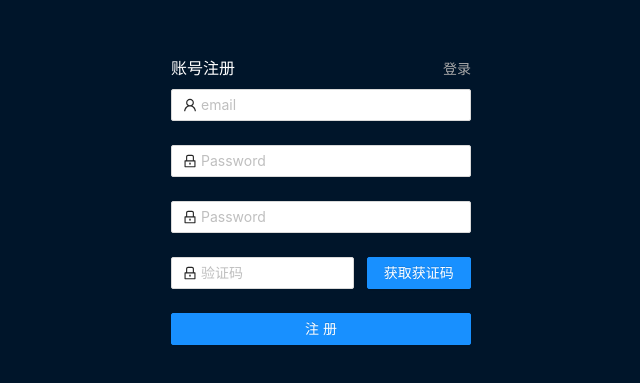
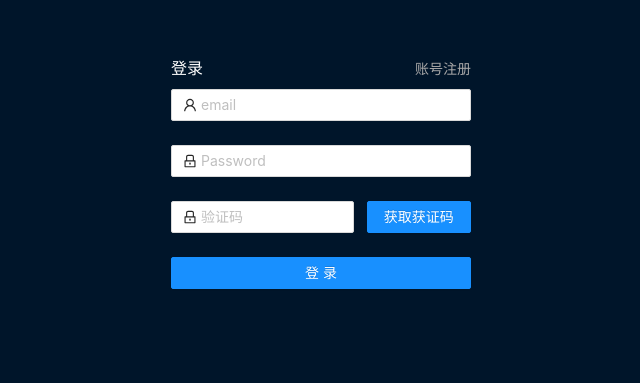
Before and after one commit to mbyn123/react-admin, a React app: page / in a window 1280 px wide. Shown: the part 251-634 px from the top of the page, without its empty margins (319-959 px from the left). Built offline with nearby package versions, Linux system fonts and the light colour scheme.

Commit message:
登陆注册接口校验

```diff
--- a/src/App.js
+++ b/src/App.js
@@ -1,7 +1,9 @@
 import React, {Component} from 'react';
 import {BrowserRouter,Switch,Route} from 'react-router-dom'
+import PrivateRouter from './router/privateRouter'
 import Login from './view/login'
 import Home from './view/home'
+
 
 class App extends Component {
     render() {
@@ -9,8 +11,8 @@ class App extends Component {
             <div>
                 <BrowserRouter>
                     <Switch>
-                        <Route component={Login} path="/" exact></Route>
-                        <Route component={Home} path="/Home" exact></Route>
+                        <Route render={()=><Login/>}  path="/" exact></Route>
+                        <PrivateRouter component={Home} path="/Home" exact/>
                     </Switch>
                 </BrowserRouter>
             </div>
--- a/src/components/codeButton/index.jsx
+++ b/src/components/codeButton/index.jsx
@@ -1,16 +1,61 @@
 import React, { Component } from 'react';
-import {Button} from 'antd'
+import { Button ,message} from 'antd'
+import { getRegisterCode } from '../../http/api/login'
 
 class CodeButton extends Component {
-    constructor(props){
+    constructor(props) {
         super(props)
-        this.state={
-
+        this.state = {
+            username:'',
+            module:'',
+            butLoading: false,
+            text: '获取获证码'
         }
     }
-    render () {
+    getDerivedStateFormProps(nextProps,prevState){
+        console.log(777,nextProps,prevState)
+    }
+     getCode = async () => {
+        // console.log('1111')
+        const {username,module} = this.props
+        console.log(username)
+        return false
+        if(!username){
+            message.warning('请输入邮箱')
+            return
+        }
+        this.setButText('发送中')
+        let time = 10
+        let query={username,module}
+        const {data:res} = await getRegisterCode(query).catch(err=>err)
+        if(res.resCode !==0){
+            message.warning(res.message)
+            return
+        }
+
+        message.success(res.message,3)
+        this.setState({butLoading: true,})
+        let timer = setInterval(() => {
+            time--
+            this.setButText(`${time}s`)
+            if (time === 0 || res.resCode === 0) {
+                this.setState({
+                    butLoading: false,
+                    text: '重新获取'
+                })
+                clearInterval(timer)
+            }
+        }, 1000);
+
+    }
+
+    setButText = (text) => {
+        this.setState({text})
+    }
+    render() {
+        const { butLoading, text } = this.state
         return (
-            <Button type="primary" block >获取获证码</Button>
+            <Button loading={butLoading} type="primary" block onClick={this.getCode}>{text}</Button>
 
         );
     }
--- a/src/http/api/login.js
+++ b/src/http/api/login.js
@@ -15,3 +15,12 @@ export const register = (data)=>{
         data
     })
 }
+
+
+export const getRegisterCode = (data)=>{
+    return http.request({
+        url:'/getSms/',
+        method:'POST',
+        data
+    })
+}
--- /dev/null
+++ b/src/router/privateRouter.jsx
@@ -0,0 +1,14 @@
+import React, { Component } from 'react';
+import { Route } from 'react-router-dom'
+
+const PrivateRouter = ({ compontens: Component, ...rest }) => {
+    console.log({ ...rest })
+    return (
+        <Route {...rest} render={routerProps => (
+            true ? <Component {...routerProps} /> : '11111'
+        )} />
+
+    )
+}
+
+export default PrivateRouter;
--- a/src/view/login/Login.jsx
+++ b/src/view/login/Login.jsx
@@ -3,6 +3,7 @@ import './index.less'
 import { Form, Input, Button, Row, Col, message } from 'antd';
 import { UserOutlined, LockOutlined } from '@ant-design/icons';
 import { login } from '../../http/api/login'
+import {withRouter} from 'react-router-dom'
 
 class Login extends Component {
     onFinish(val){
@@ -24,6 +25,10 @@ class Login extends Component {
             return
         }
         console.log(2222, res)
+    }
+    get = ()=>{
+        console.log(this.props)
+        this.props.history.push('/Home')
     }
 
     render () {
@@ -74,7 +79,7 @@ class Login extends Component {
                                         />
                                     </Col>
                                     <Col span={9}>
-                                        <Button type="primary" block>获取获证码</Button>
+                                        <Button type="primary" block onClick={this.get}>获取获证码</Button>
 
                                     </Col>
 
@@ -94,4 +99,4 @@ class Login extends Component {
     }
 }
 
-export default Login;
+export default withRouter(Login);
--- a/src/view/login/Register.jsx
+++ b/src/view/login/Register.jsx
@@ -1,25 +1,53 @@
 import React, { Component } from 'react';
 import './index.less'
-import { Form, Input, Button, Row, Col ,message} from 'antd';
+import { Form, Input, Button, Row, Col, message } from 'antd';
 import { UserOutlined, LockOutlined } from '@ant-design/icons';
 import { register } from '../../http/api/login'
 import CodeButton from '../../components/codeButton'
 
 
 class Register extends Component {
-    async onFinish(val){
-        console.log(val)
-        const {data:res} = await register(val).catch(err=>err)
+
+
+    constructor(props) {
+        super(props)
+        this.formRef = React.createRef()
+        this.state = {
+            username: ''
+        }
+    }
+
+    componentDidMount() {
+
+    }
+
+    async onFinish(val) {
+
+        const { data: res } = await register(val).catch(err => err)
         console.log(res)
         if (res.resCode !== 0) {
             message.error(res.message)
             return
         }
     }
+    // getCode = ()=>{
+    //     console.log(this.formRef.current.getFieldValue('username'))
+    //     const _username = this.formRef.current.getFieldValue('username')
+    //     if(_username){
+    //         this
+    //     }
+
+    // }
+    changeUsername = (e) => {
+    //   console.log(e)
+        this.setState({
+            username: e.target.value
+        })
+    }
     onSearch = () => { }
-    render () {
+    render() {
         const { changeType } = this.props
-
+        const { username } = this.state
         return (
             <div className='login-wrapper'>
                 <div className="login-box">
@@ -29,9 +57,10 @@ class Register extends Component {
                     </div>
                     <div className="login-form-wrapper">
                         <Form
+                            ref={this.formRef}
                             className="login-form"
                             initialValues={{}}
-                            onFinish={(e)=>this.onFinish(e)}
+                            onFinish={(e) => this.onFinish(e)}
                         >
                             <Form.Item
                                 name="username"
@@ -40,7 +69,7 @@ class Register extends Component {
                                     { type: 'email', message: '邮箱格式不正确' }
                                 ]}
                             >
-                                <Input prefix={<UserOutlined className="site-form-item-icon" />} placeholder="email" />
+                                <Input prefix={<UserOutlined className="site-form-item-icon" />} onChange={(e) => this.changeUsername(e)} placeholder="email" />
                             </Form.Item>
                             <Form.Item
                                 name="password"
@@ -55,9 +84,10 @@ class Register extends Component {
                             </Form.Item>
                             <Form.Item
                                 name="passwords"
+
                                 rules={[{ required: true, message: '请再次输入密码' },
                                 ({ getFieldValue }) => ({
-                                    validator (_, value) {
+                                    validator(_, value) {
                                         if (!value || getFieldValue('password') === value) {
                                             return Promise.resolve();
                                         }
@@ -69,7 +99,7 @@ class Register extends Component {
                                 <Input
                                     prefix={<LockOutlined className="site-form-item-icon" />}
                                     type="password"
-                                    placeholder="Password"
+                                    placeholder="请再次输入密码"
                                 />
                             </Form.Item>
                             <Form.Item
@@ -77,24 +107,21 @@ class Register extends Component {
                                 rules={[{ required: true, message: '请输入验证码' }]}
                             >
                                 <Row gutter={13}>
-                                    <Col span={15}>
+                                    <Col span={14}>
                                         <Input
                                             prefix={<LockOutlined className="site-form-item-icon" />}
-                                            type="password"
                                             placeholder="验证码"
                                         />
                                     </Col>
-                                    <Col span={9}>
-                                       <CodeButton></CodeButton>
+                                    <Col span={10}>
+                                        <CodeButton username={username} module="register"></CodeButton>
                                     </Col>
 
                                 </Row>
 
                             </Form.Item>
-
                             <Form.Item>
                                 <Button type="primary" htmlType="submit" block>注册</Button>
-
                             </Form.Item>
                         </Form>
                     </div>
--- a/src/view/login/index.jsx
+++ b/src/view/login/index.jsx
@@ -7,7 +7,7 @@ class LoginHome extends Component {
     constructor(porps) {
         super(porps);
         this.state = {
-            id: 2
+            id: 1
         }
     }
 
```
Also changed, not shown: 1 other file (tests, documents, lock files or other folders).
